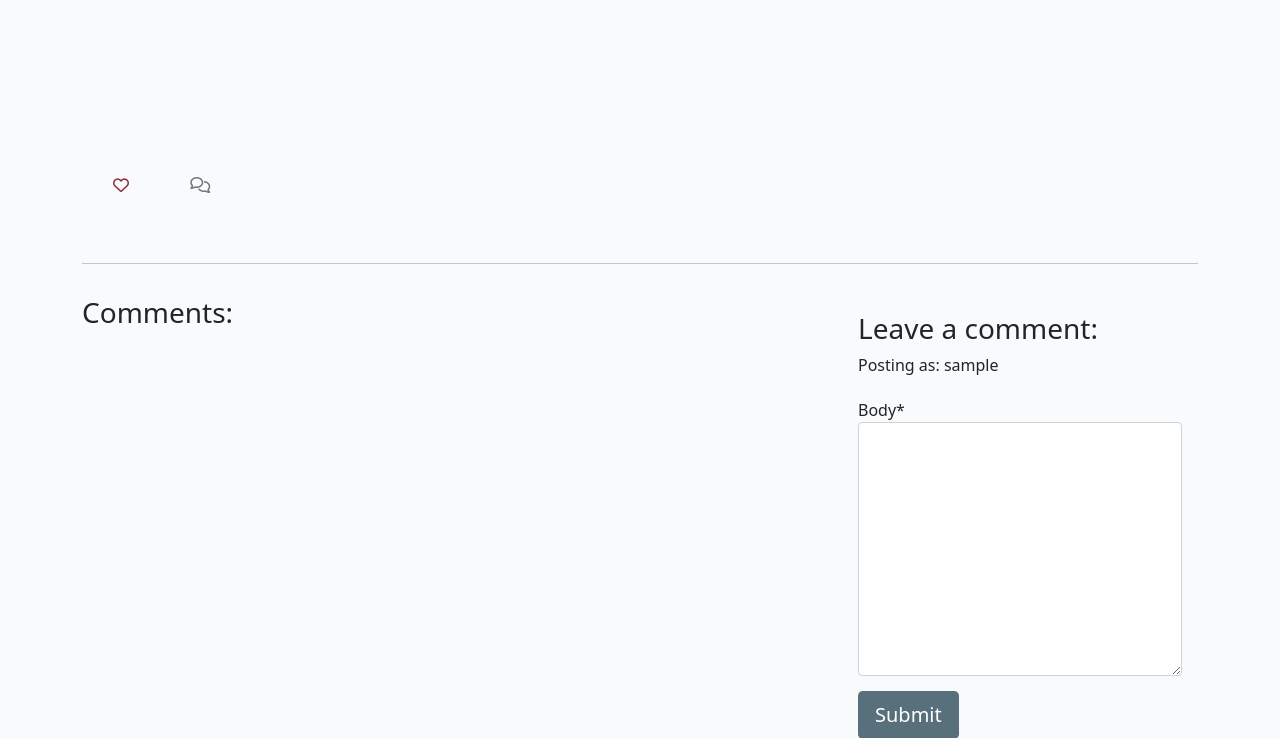
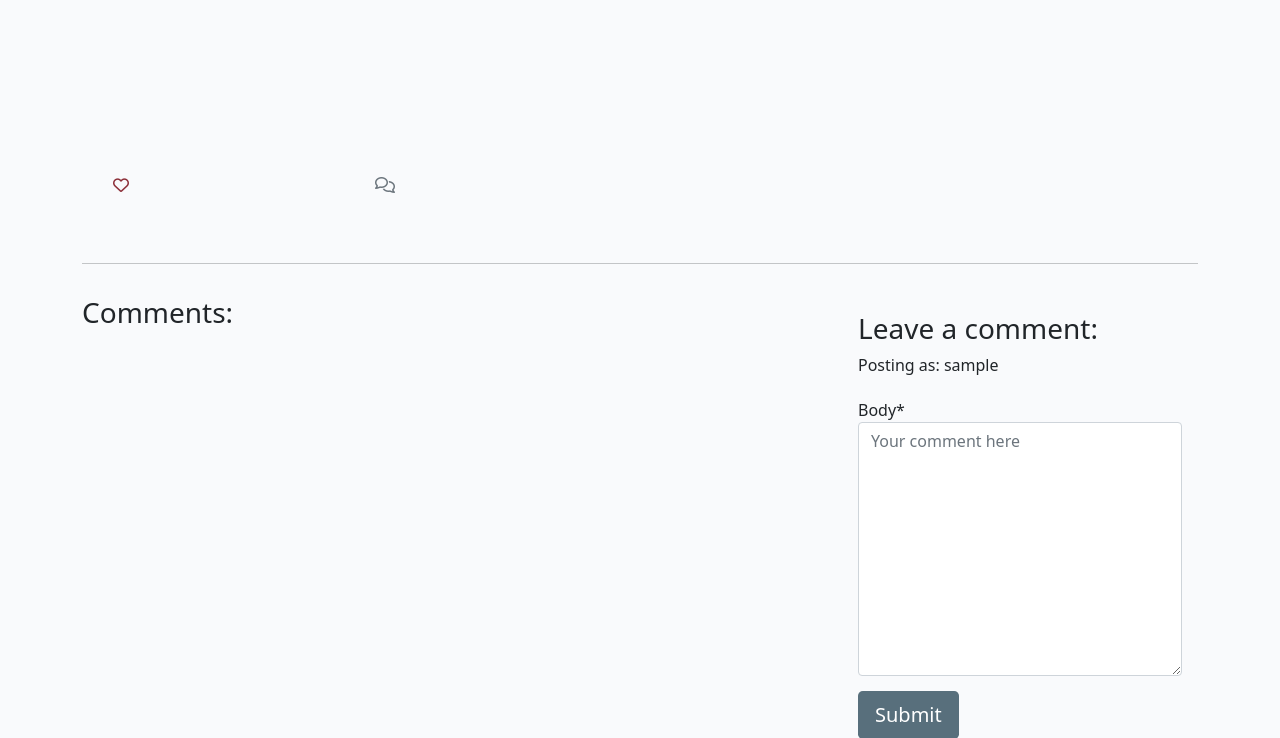
Before and after one commit to leec313/Golf-Plus, a Django app: template templates/post_detail.html in a window 1280 px wide. Shown: the part 294-1032 px from the top of the page. Run offline with Django 3.2, Linux system fonts and the light colour scheme; the template is opened without the code that fills it: values that come from a table or form of the project are taken from there, others are empty; the visitor is signed in with stand-in values (Sample User, id 1); some libraries are stand-ins or nearby versions.

Commit message:
Removed summernote from frontend forms
Issues with styling, mentor agreed best to remove

```diff
--- a/blog/forms.py
+++ b/blog/forms.py
@@ -2,36 +2,21 @@ from .models import Post, Comment, NewsletterSubscription, Profile
 from django.contrib.auth.models import User
 from django.forms import ImageField, FileInput
 from django import forms
-from django_summernote.widgets import SummernoteWidget
 
 
 class PostForm(forms.ModelForm):
     class Meta:
         model = Post
         fields = ['title', 'content', 'featured_image', 'excerpt']
-        widgets = {
-            'content': SummernoteWidget(),
-        }
-
-
-class PostUpdateForm(forms.ModelForm):
-    class Meta:
-        model = Post
-        fields = ['title', 'content', 'featured_image', 'excerpt']
-        widgets = {
-            'content': SummernoteWidget(),
-        }
 
 
 class CommentForm(forms.ModelForm):
-    body = forms.CharField(widget=SummernoteWidget())
+    body = forms.CharField(widget=forms.Textarea(
+            attrs={'placeholder': 'Your comment here'}))
 
     class Meta:
         model = Comment
         fields = ('body',)
-        widgets = {
-            'body': forms.Textarea(attrs={'placeholder': 'Your comment here'}),
-        }
 
 
 class NewsletterSubscriptionForm(forms.ModelForm):
--- a/blog/views.py
+++ b/blog/views.py
@@ -17,8 +17,7 @@ from .forms import (
     NewsletterSubscriptionForm,
     ProfileUpdateForm,
     ImageUpdateForm,
-    PostForm,
-    PostUpdateForm
+    PostForm
 )
 from django.db.models import Q
 from django.core.paginator import Paginator, EmptyPage, PageNotAnInteger
@@ -149,7 +148,6 @@ class PostUpdateView(LoginRequiredMixin, UserPassesTestMixin, UpdateView):
     """
     model = Post
     template_name = "post_form.html"
-    form_class = PostForm
 
     def form_valid(self, form):
         form.instance.author = self.request.user
--- a/templates/post_detail.html
+++ b/templates/post_detail.html
@@ -33,7 +33,7 @@
                     {{ post.content | safe }}
                 </p>
                 <div class="row">
-                    <div class="col-1 d-flex align-items-center">
+                    <div class="col col-md-3 d-flex align-items-center">
                         <strong>
                             {% if user.is_authenticated %}
                             <form class="d-inline" action="{% url 'post_like' post.slug %}" method="POST">
@@ -53,7 +53,7 @@
                             <span class="text-secondary">{{ post.number_of_likes }} </span>
                         </strong>
                     </div>
-                    <div class="col-1 d-flex align-items-center">
+                    <div class="col col-md-3 d-flex align-items-center">
                         {% with comments.count as total_comments %}
                         <strong class="text-secondary"><i class="far fa-comments"></i>
                             <!-- Our total_comments variable goes before the closing strong tag -->
```
